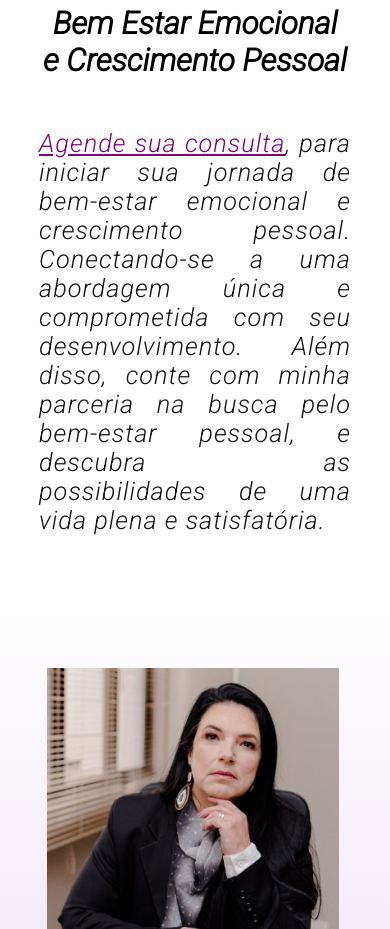
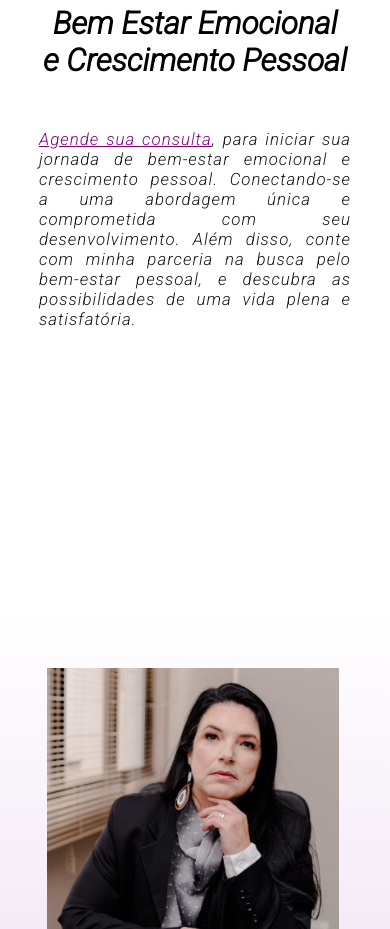
Before and after one commit to xax-ale/Sandra-Mara, a plain HTML site: page index.html in a window 390 px wide. Shown: the part 2728-3657 px from the top of the page. Drawn offline with nearby package versions, Linux system fonts and the light colour scheme; a web font is replaced by a local one.

Commit message:
style.css

```diff
--- a/style.css
+++ b/style.css
@@ -488,7 +488,7 @@ a {
 }
 @media screen and (max-width: 500px) {
   .frase p {
-    font-size: 3.5VMAX;
+    font-size: 2VMAX;
   }
 }
 @media screen and (max-width: 400px) {
@@ -496,7 +496,7 @@ a {
     font-size: 8vw;
   }
   .frase p {
-    font-size: 3vmax;
+    font-size: 2vmax;
   }
 }
 @media screen and (max-width: 350px) {
```
